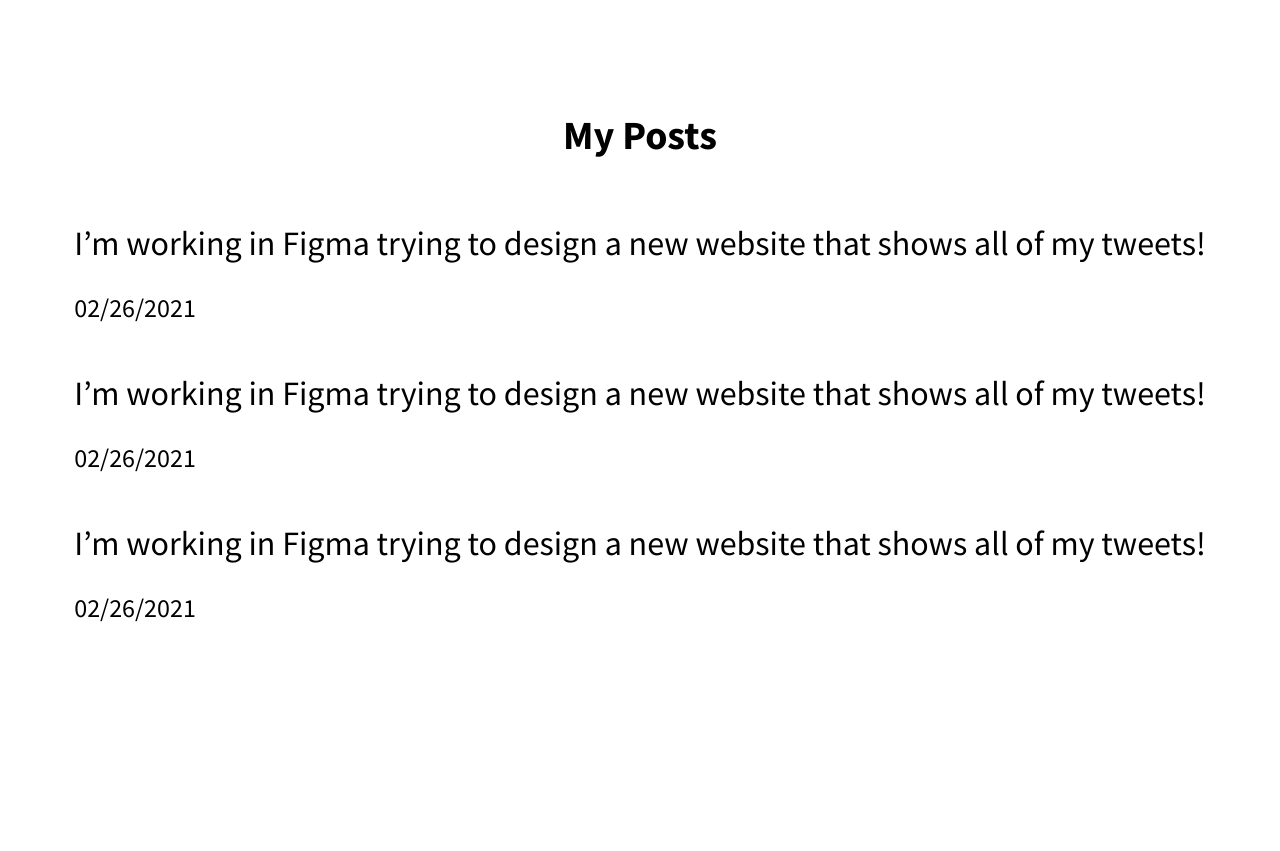
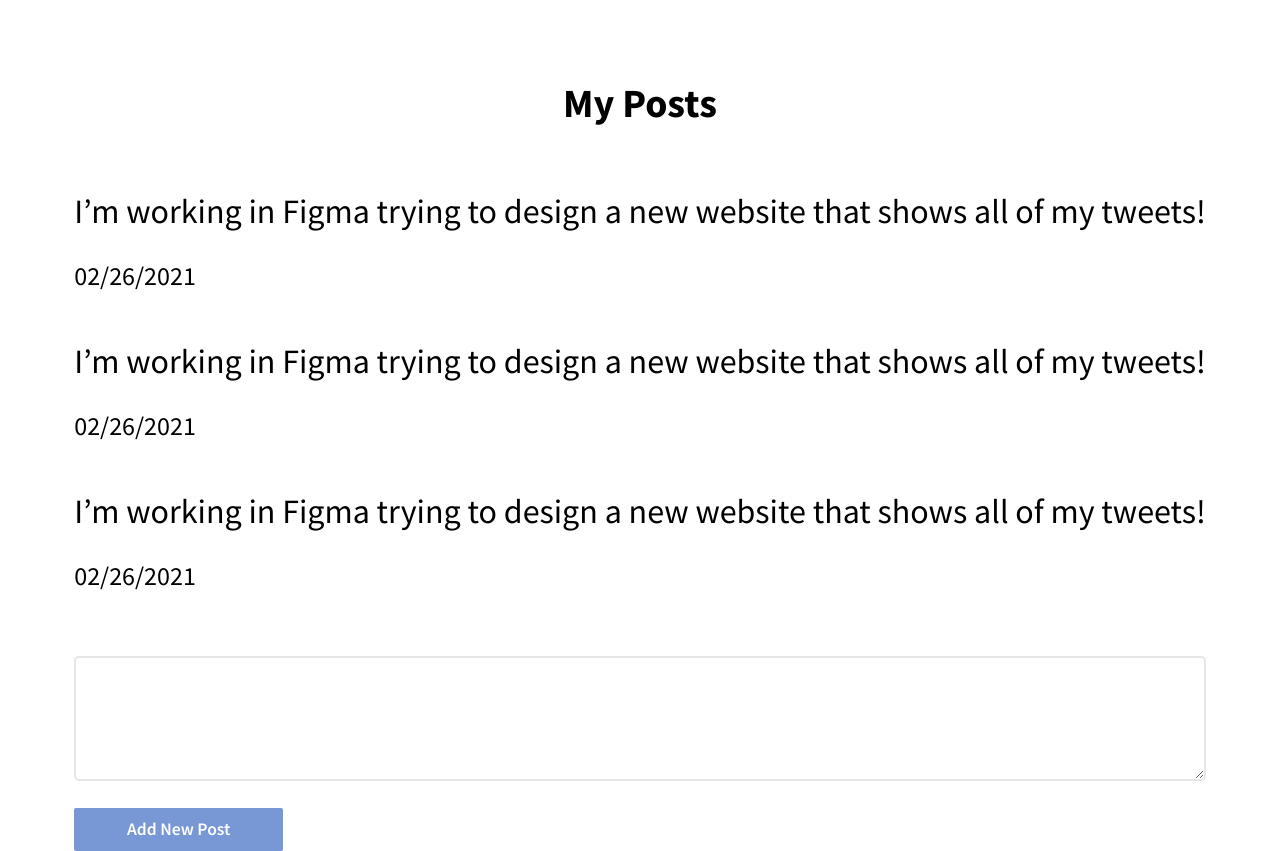
Before and after one commit to DrunkOldDog/my-posts-app, a Next.js app: page / in a window 1280 px wide. Before the commit the page ends 800 px from the top, so only its background shows below. Built offline with nearby package versions, Linux system fonts and the light colour scheme.

Commit message:
Add textarea and button templates

```diff
--- a/src/pages/index.js
+++ b/src/pages/index.js
@@ -1,5 +1,5 @@
-import Head from 'next/head'
-import styles from '../styles/Home.module.scss'
+import Head from "next/head";
+import styles from "../styles/Home.module.scss";
 
 export default function Home() {
   return (
@@ -11,31 +11,37 @@ export default function Home() {
       </Head>
 
       <main className={styles.main}>
-        <h1 className={styles.title}>
-          My Posts
-        </h1>
+        <h1 className={styles.title}>My Posts</h1>
 
         <ul className={styles.posts}>
           <li>
             <p className={styles.postsContent}>
-              I’m working in Figma trying to design a new website that shows all of my tweets!
+              I’m working in Figma trying to design a new website that shows all
+              of my tweets!
             </p>
             <p className={styles.postsDate}>02/26/2021</p>
           </li>
           <li>
             <p className={styles.postsContent}>
-              I’m working in Figma trying to design a new website that shows all of my tweets!
+              I’m working in Figma trying to design a new website that shows all
+              of my tweets!
             </p>
             <p className={styles.postsDate}>02/26/2021</p>
           </li>
           <li>
             <p className={styles.postsContent}>
-              I’m working in Figma trying to design a new website that shows all of my tweets!
+              I’m working in Figma trying to design a new website that shows all
+              of my tweets!
             </p>
             <p className={styles.postsDate}>02/26/2021</p>
           </li>
         </ul>
+
+        <form>
+          <textarea className={styles.formContent}></textarea>
+          <button className={styles.formButton}>Add New Post</button>
+        </form>
       </main>
     </div>
-  )
+  );
 }
--- a/src/styles/Home.module.scss
+++ b/src/styles/Home.module.scss
@@ -12,6 +12,7 @@ $primary-color: #0070f3;
 
 .main {
   padding: 5rem 0;
+  max-height: 800px;
 }
 
 .title {
@@ -48,10 +49,33 @@ $primary-color: #0070f3;
 .postsContent {
   font-size: 34px;
   line-height: 43px;
-  margin-bottom: .5em;
+  margin-bottom: 0.5em;
 }
 
 .postsDate {
   font-size: 26px;
   line-height: 33px;
 }
+
+.formContent {
+  width: 100%;
+  font-size: 1.4em;
+  padding: 0.8em;
+  font-family: "Source Sans Pro", sans-serif;
+  min-height: 5.6em;
+  border: 2px solid #e6e6e6;
+  border-radius: 5px;
+  margin-bottom: 1em;
+}
+
+.formButton {
+  background: #7797d5;
+  border-radius: 2px;
+  color: #fff;
+  border: none;
+  padding: 0.6em 3em;
+  font-family: "Source Sans Pro", sans-serif;
+  font-weight: 600;
+  font-size: 1.1em;
+  cursor: pointer;
+}
```
